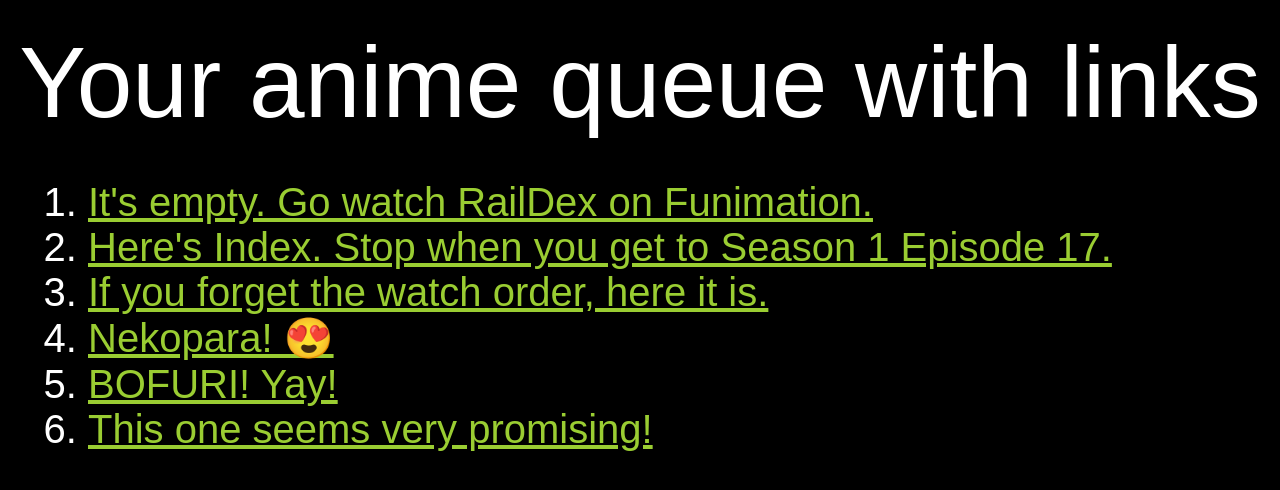
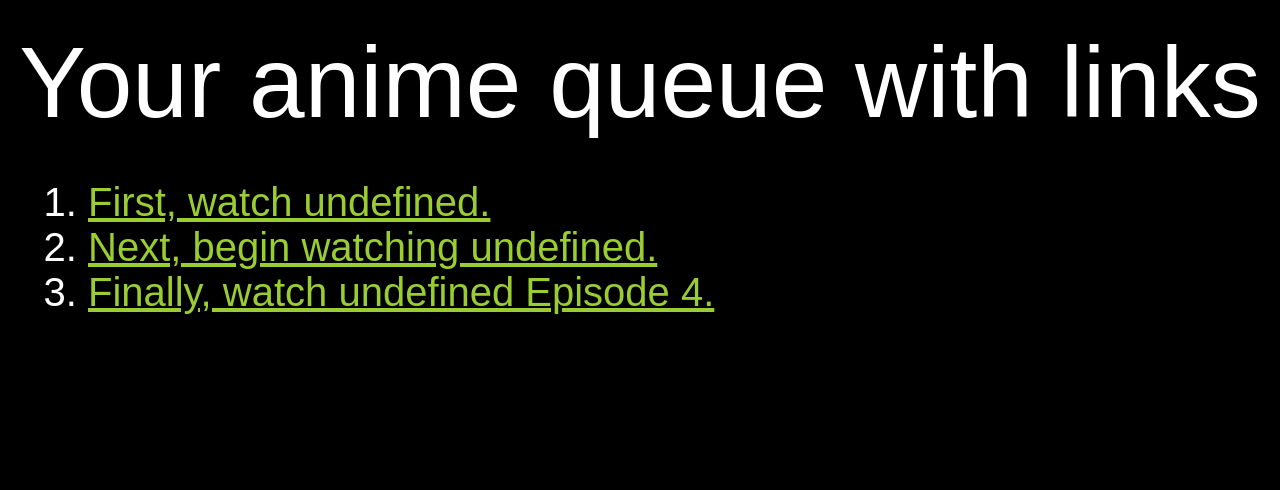
Before and after one commit to hFire24/Redirect, a plain HTML site: page nextanime.html in a window 1280 px wide. Drawn offline with Linux system fonts and the light colour scheme.

Commit message:
Update nextanime.html

```diff
--- a/nextanime.html
+++ b/nextanime.html
@@ -22,24 +22,31 @@
 
       function getTitle(id) {
         if (id === "154")
-          return "A Certain Scientific Railgun ";
+          return "A Certain Scientific Railgun";
         if (id === "155")
-          return "Nekopara ";
+          return "Nekopara";
         if (id === "156")
-          return "A Certain Magical Index ";
+          return "A Certain Magical Index";
         if (id === "157")
-          return "BOFURI ";
+          return "BOFURI";
         if (id === "158")
-          return "Toilet-Bound Hanako-kun ";
+          return "Toilet-Bound Hanako-kun";
+        if (id === "159")
+          return "After School Dice Club";
       }
 
       var anime = [];
-      anime.push(new Anime("It's empty. Go watch RailDex on Funimation.","https://www.funimation.com/shows/a-certain-scientific-railgun/"));
-      anime.push(new Anime("Here's Index. Stop when you get to Season 1 Episode 17.","https://www.funimation.com/shows/a-certain-magical-index/"));
-      anime.push(new Anime("If you forget the watch order, here it is.","raildex"));
-      anime.push(new Anime("Nekopara! 😍","https://www.funimation.com/shows/nekopara"));
-      anime.push(new Anime("BOFURI! Yay!","https://www.funimation.com/shows/bofuri-i-dont-want-to-get-hurt-so-ill-max-out-my-defense/"));
-      anime.push(new Anime("This one seems very promising!","https://www.funimation.com/shows/toilet-bound-hanako-kun"));
+      /*
+      "https://www.funimation.com/shows/a-certain-scientific-railgun"
+      "https://www.funimation.com/shows/a-certain-magical-index"
+      "https://www.funimation.com/shows/nekopara"
+      "https://www.funimation.com/shows/bofuri-i-dont-want-to-get-hurt-so-ill-max-out-my-defense"
+      "https://www.funimation.com/shows/toilet-bound-hanako-kun"
+      "https://www.funimation.com/shows/after-school-dice-club"
+      */
+      anime.push(new Anime("First, watch " + getTitle(158) + ".","https://www.funimation.com/shows/toilet-bound-hanako-kun"));
+      anime.push(new Anime("Next, begin watching " + getTitle(159) + ".","https://www.funimation.com/shows/after-school-dice-club"));
+      anime.push(new Anime("Finally, watch " + getTitle(156) + " Episode 4.","https://www.funimation.com/shows/a-certain-magical-index"));
       var list = document.getElementById("animelist");
       for (var i in anime)
       {
```
